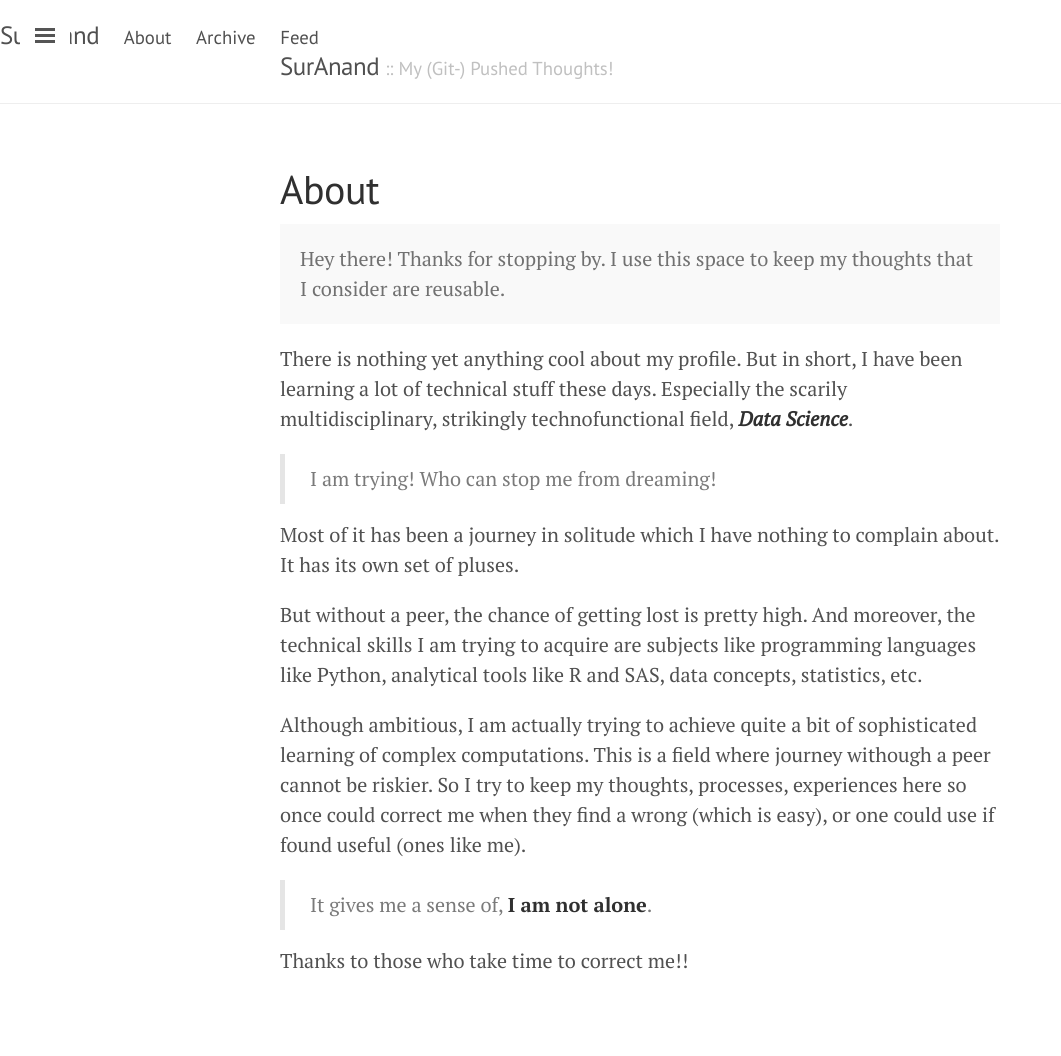
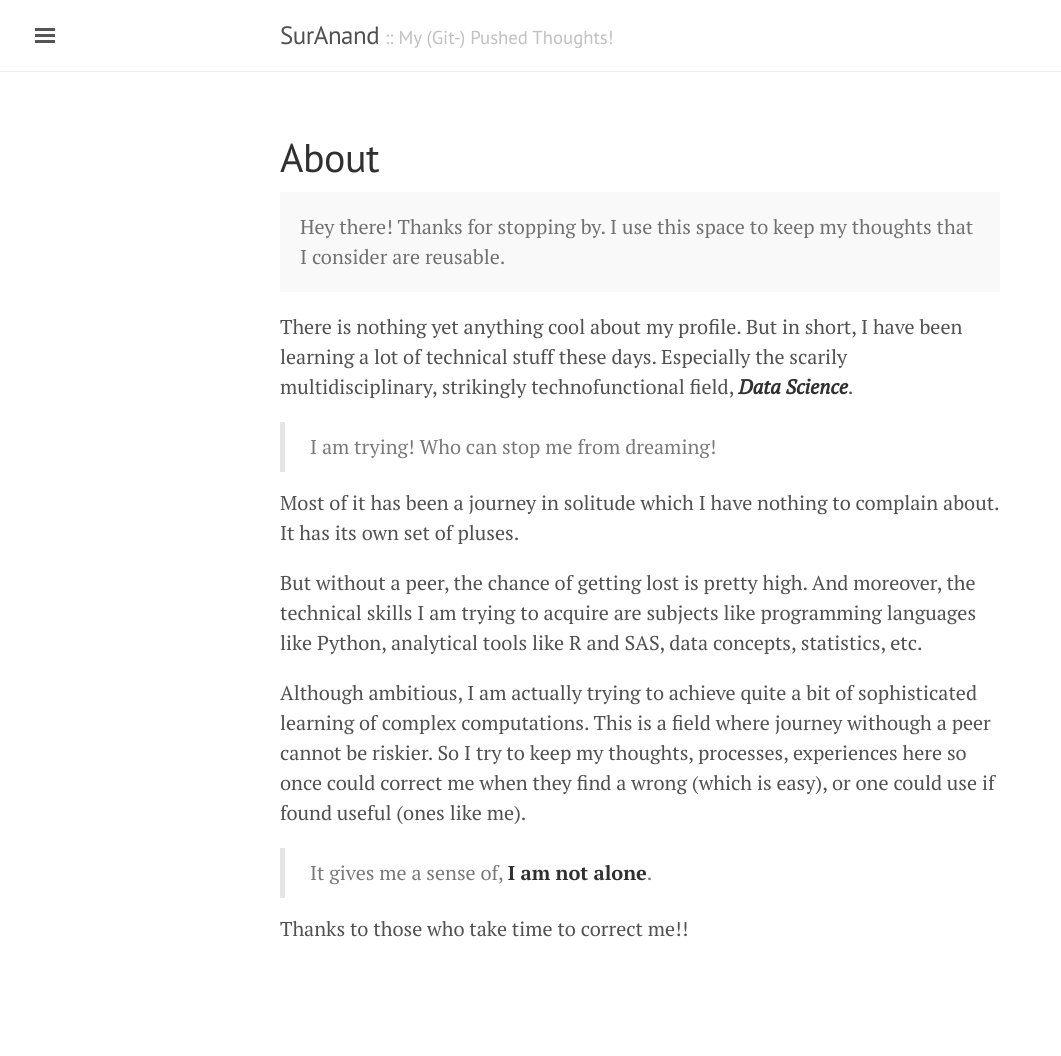
Before and after one commit to SurAnand/suranand.github.io, a Jekyll site: the page built from about.md, in a window 1280 px wide. Shown: the whole page, without its empty margins (0-1061 px from the left). Built offline with Jekyll 4.4.1, drawn with Linux system fonts in a browser that asks for light colours; after the commit the page ends 1024 px from its top, so only the background shows below that.

Commit message:
some layout changes

```diff
--- a/_layouts/default.html
+++ b/_layouts/default.html
@@ -11,13 +11,6 @@
          content to avoid any CSS collisions with our real content. -->
     <div class="wrap">
       <div class="masthead">
-	 <h3 class="masthead-title">
-	  <a href="/" title="Home">{{ site.title }}</a>
-
-	  {% for page in site.pages_list %}
-	    &nbsp;&nbsp;&nbsp;<small><a href="{{ page[1]  }}">{{ page[0] }}</a></small>
-	  {% endfor %}
-	 </h3>
         <div class="container">
           <h3 class="masthead-title">
             <a href="{{ site.baseurl }}/" title="Home">{{ site.title }}</a>
```
